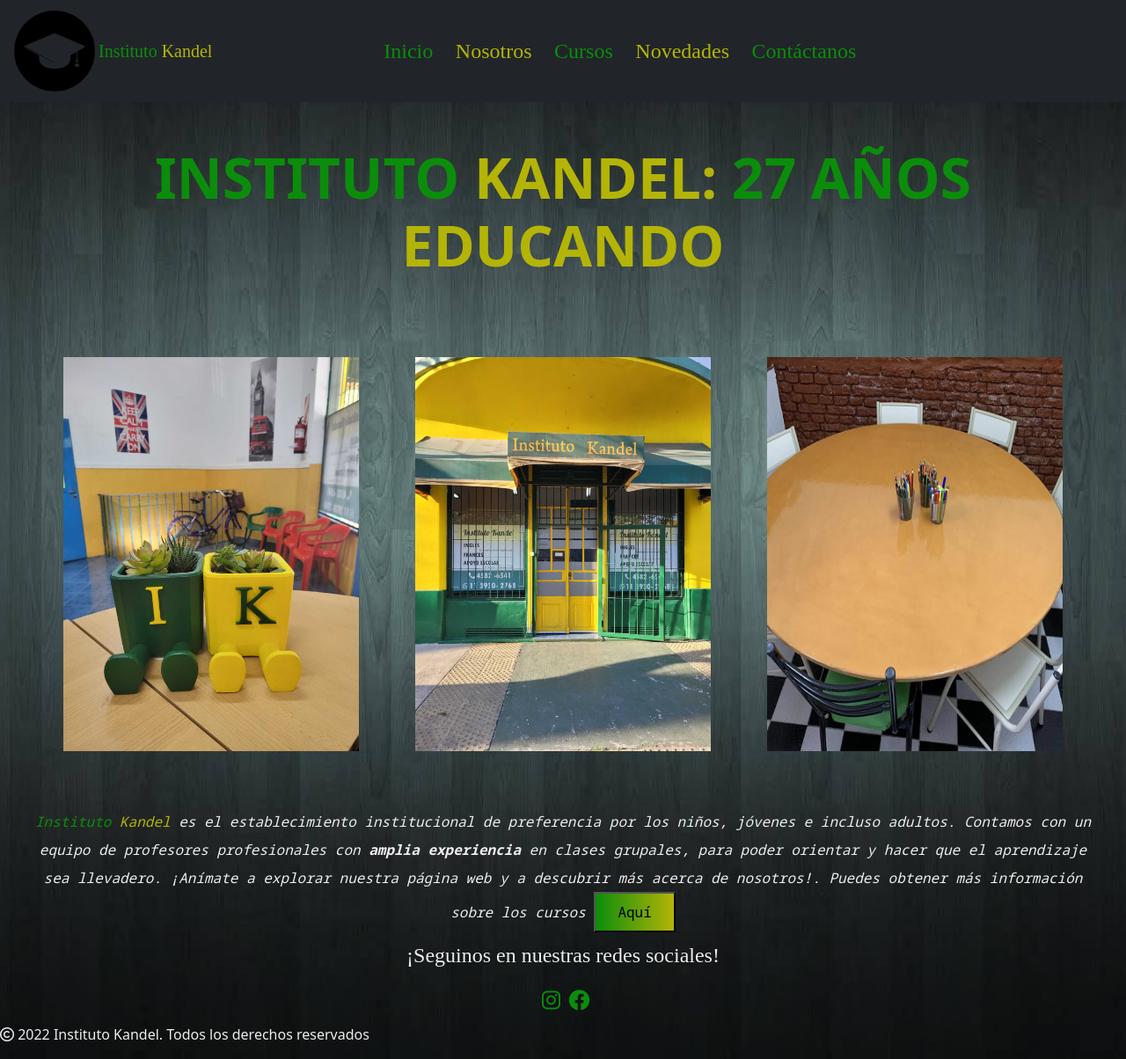
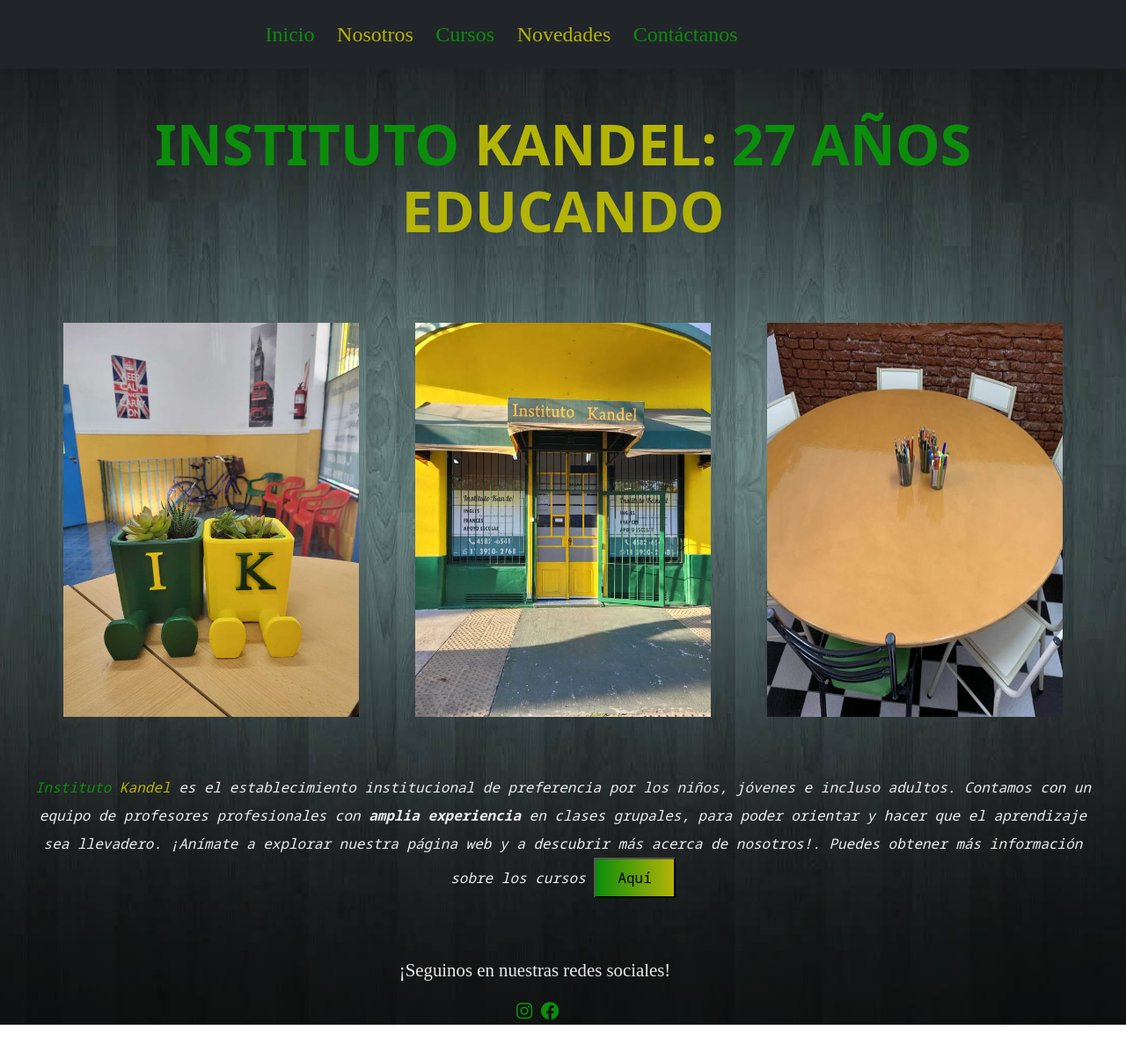
Before and after one commit to roodrificarra/PfFicarra, a website: page index.html in a window 1280 px wide. Shown: the whole page at 88% size. After the commit the page ends 1165 px from the top, so only its background shows below. Drawn offline with nearby package versions, Linux system fonts and the light colour scheme; a web font is replaced by a local one.

Commit message:
Termino proyecto

```diff
--- a/index.html
+++ b/index.html
@@ -50,14 +50,9 @@
     <!-- HEADER -->
     <header>
       <div class="bg-dark">
-        <div class="container-fluid">
+        <div class="container">
           <nav class="navbar navbar-expand-md">
-            <div class="container">
-              <img class="main__logo" src="img/logo.png" alt="logo kandel" />
-              <a class="navbar-brand" href="index.html">
-                <span class="span--green">Instituto</span>
-                <span class="span--yellow">Kandel</span></a
-              >
+            <div class="container-fluid">
               <button
                 class="navbar-toggler"
                 type="button"
@@ -75,7 +70,7 @@
                     <a
                       class="nav-link span--green"
                       aria-current="page"
-                      href="index.html"
+                      href="../index.html"
                       >Inicio</a
                     >
                   </li>
@@ -148,7 +143,7 @@
     </main>
     <!-- FOOTER -->
     <footer>
-      <div class="footer__main row">
+      <div class="footer__main footer__main-i row">
         <p class="footer__text">¡Seguinos en nuestras redes sociales!</p>
         <div class="row">
           <ul class="footer__list">
@@ -169,10 +164,6 @@
           </ul>
         </div>
       </div>
-      <p class="copyright">
-        <i class="fa-regular fa-copyright"></i> 2022 Instituto Kandel. Todos los
-        derechos reservados
-      </p>
     </footer>
     <!-- SCRIPT  -->
     <script
--- a/scss/_footer.scss
+++ b/scss/_footer.scss
@@ -1,11 +1,13 @@
 .footer__main {
   font-size: 1.5rem;
   font-family: $text-secondary-font;
-  margin: 0.5rem;
   color: $text-color;
   display: flex;
   justify-content: center;
   align-items: center;
+  &.footer__main-i {
+    font-size: 1.3rem;
+  }
 }
 
 .footer__list {
@@ -33,7 +35,8 @@
 footer {
   position: absolute;
   bottom: 0;
-  width: 100%;
+  width: 95%;
+  margin-top: 10rem;
 }
 
 .copyright {
--- a/scss/_form.scss
+++ b/scss/_form.scss
@@ -5,7 +5,6 @@
   margin-top: 1rem;
   border-radius: 7px;
   margin-bottom: 3rem;
-  width: 60%;
 }
 
 form {
--- a/scss/_navbar.scss
+++ b/scss/_navbar.scss
@@ -16,3 +16,7 @@
   margin: 0;
   padding: 0;
 }
+
+.nav__title {
+  text-decoration: none;
+}
```
Also changed, not shown: pages/contactanos.html (+0 -9 lines), pages/cursos.html (+0 -9 lines), pages/nosotros.html (+1 -10 lines), pages/novedades.html (+0 -9 lines), css/style.css, 1 other file.
